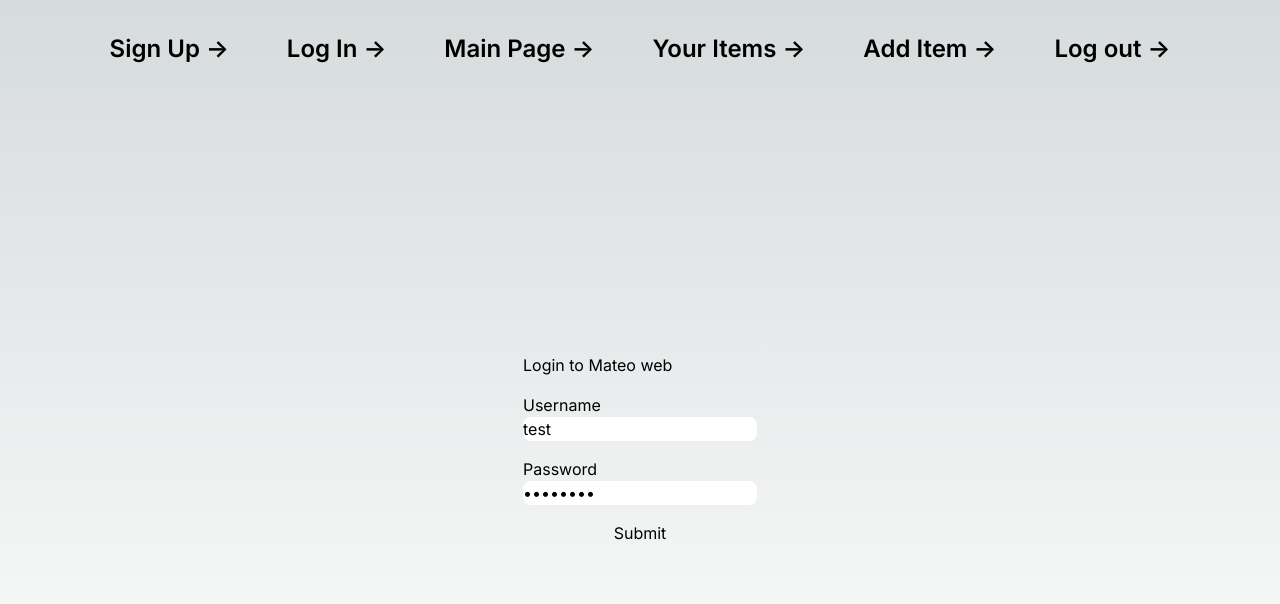
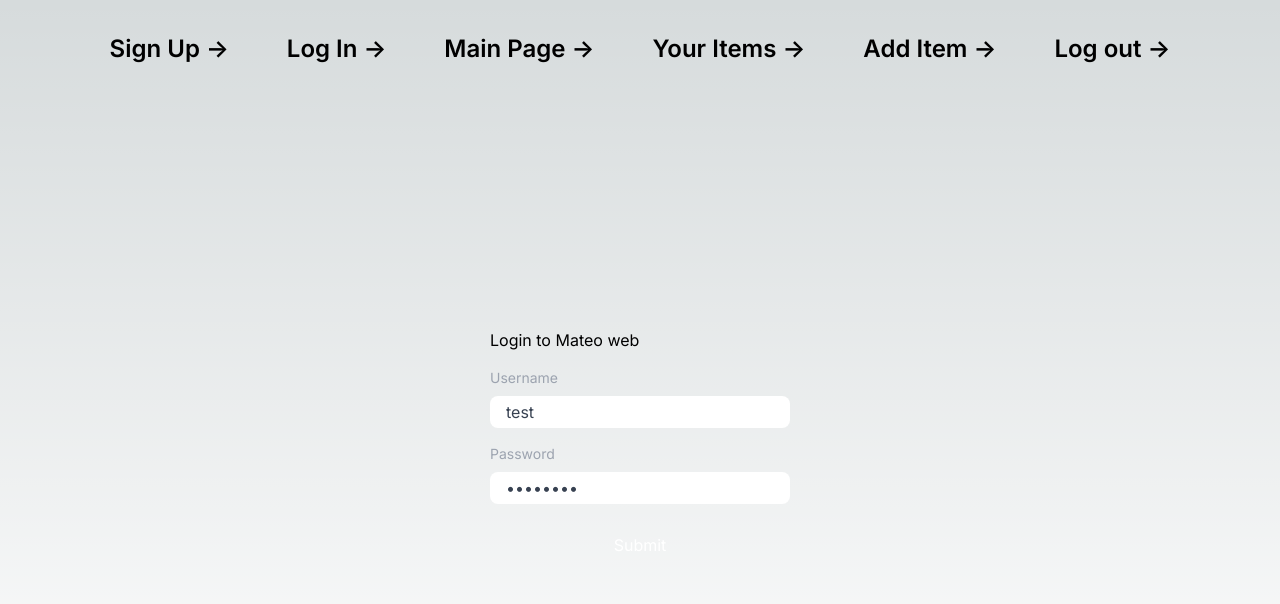
Before and after one commit to mateopineiroa/node-consumer, a Next.js app: page /login in a window 1280 px wide. Shown: the top 604 px of the page. Built offline with nearby package versions, Linux system fonts and the light colour scheme.

Commit message:
components -> Components

```diff
--- a/app/login/page.tsx
+++ b/app/login/page.tsx
@@ -1,7 +1,7 @@
 "use client";
-import Button, { ButtonType } from "@/components/Button/Button";
-import Input from "@/components/Input";
-import { InputMode } from "@/components/Input/Input";
+import Button, { ButtonType } from "@/Components/Button/Button";
+import Input from "@/Components/Input";
+import { InputMode } from "@/Components/Input/Input";
 import { useRouter } from "next/navigation";
 import { Dispatch, SetStateAction, useState } from "react";
 import { useQuery } from "react-query";
--- a/app/signup/page.tsx
+++ b/app/signup/page.tsx
@@ -1,9 +1,9 @@
 "use client";
 import { useState } from "react";
 
-import Button, { ButtonType } from "@/components/Button/Button";
-import Input from "@/components/Input";
-import { InputMode } from "@/components/Input/Input";
+import Button, { ButtonType } from "@/Components/Button/Button";
+import Input from "@/Components/Input";
+import { InputMode } from "@/Components/Input/Input";
 import { useRouter } from "next/navigation";
 
 const SignUp = () => {
--- a/app/user/add-item/page.tsx
+++ b/app/user/add-item/page.tsx
@@ -1,7 +1,7 @@
 "use client";
-import Button, { ButtonType } from "@/components/Button/Button";
-import Input from "@/components/Input";
-import { InputMode } from "@/components/Input/Input";
+import Button, { ButtonType } from "@/Components/Button/Button";
+import Input from "@/Components/Input";
+import { InputMode } from "@/Components/Input/Input";
 import { useRouter } from "next/navigation";
 import { Dispatch, SetStateAction, useEffect, useState } from "react";
 import { useQuery } from "react-query";
--- a/app/user/items/page.tsx
+++ b/app/user/items/page.tsx
@@ -1,6 +1,6 @@
 "use client";
 
-import Item from "@/components/Item";
+import Item from "@/Components/Item";
 import { useRouter } from "next/navigation";
 import { useQuery } from "react-query";
 
--- a/app/user/layout.tsx
+++ b/app/user/layout.tsx
@@ -5,7 +5,7 @@ import Image from "next/image";
 import { useRouter } from "next/navigation";
 import { useEffect } from "react";
 
-import Button from "@/components/Button/Button";
+import Button from "@/Components/Button/Button";
 
 import "../globals.css";
 
--- a/tailwind.config.js
+++ b/tailwind.config.js
@@ -2,7 +2,7 @@
 module.exports = {
   content: [
     "./pages/**/*.{js,ts,jsx,tsx,mdx}",
-    "./components/**/*.{js,ts,jsx,tsx,mdx}",
+    "./Components/**/*.{js,ts,jsx,tsx,mdx}",
     "./app/**/*.{js,ts,jsx,tsx,mdx}",
   ],
   theme: {
```
